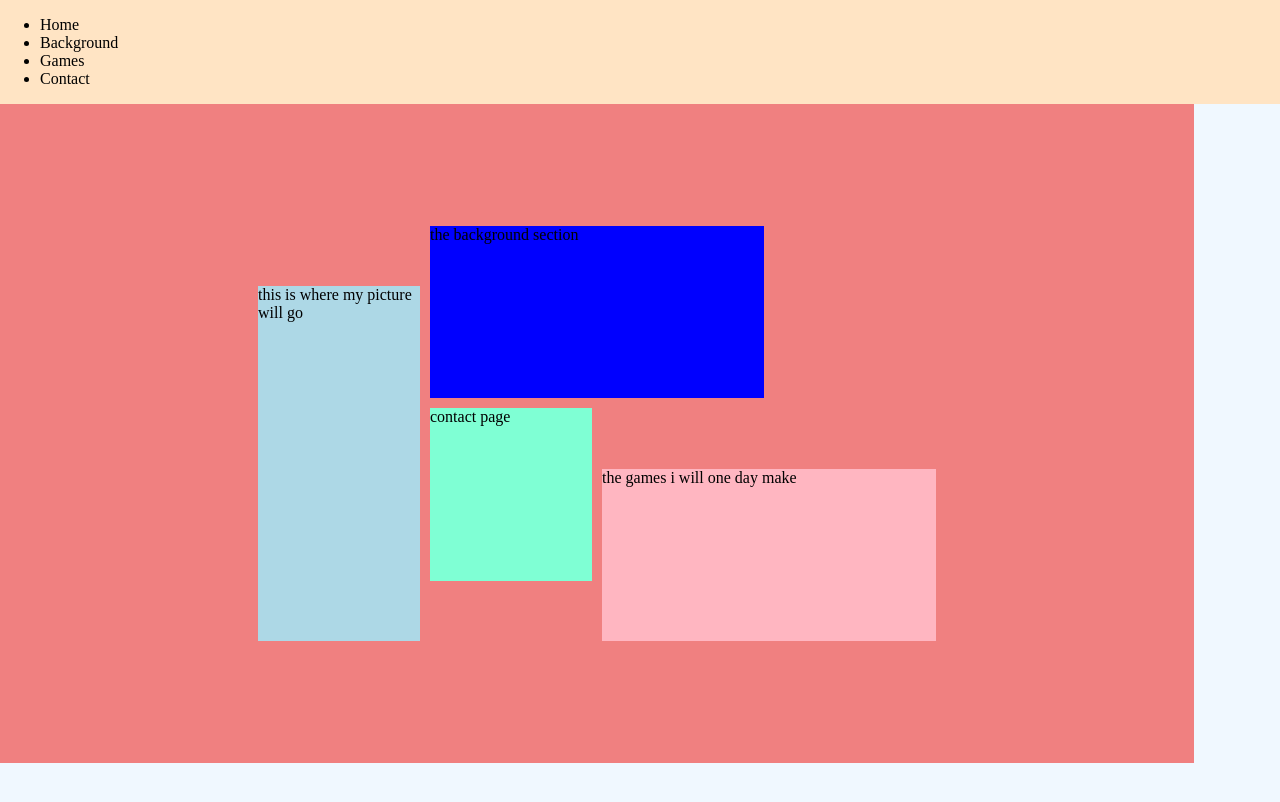
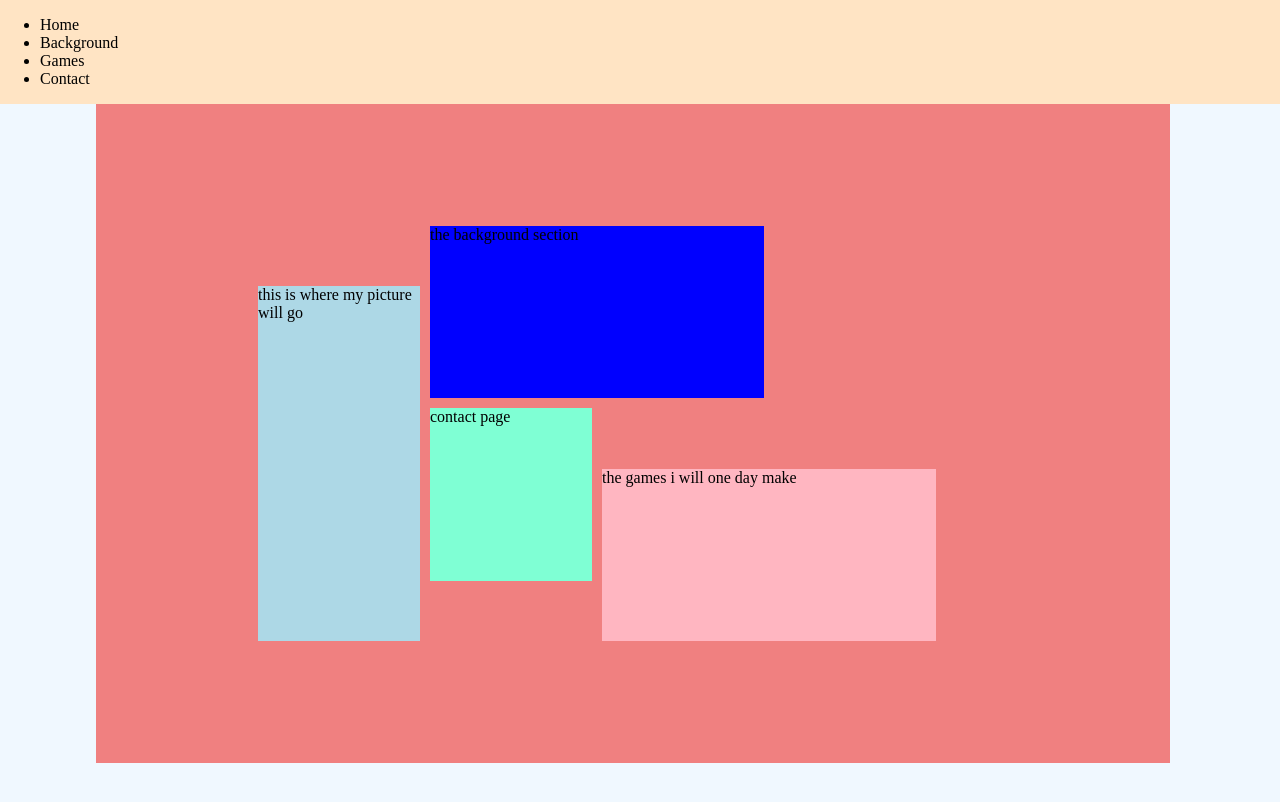
Before and after one commit to ddoc900/portfolio, a plain HTML site: page Index.html in a window 1280 px wide. Drawn offline with Linux system fonts and the light colour scheme.

Commit message:
centered grid

```diff
--- a/style.css
+++ b/style.css
@@ -23,7 +23,8 @@ main {
 #area {
     background-color: lightcoral;
     grid-area: 1/1/12/15;
-    display: flex;
+    width: 90%;
+    margin: 0 8%;
 
 }
 
```
